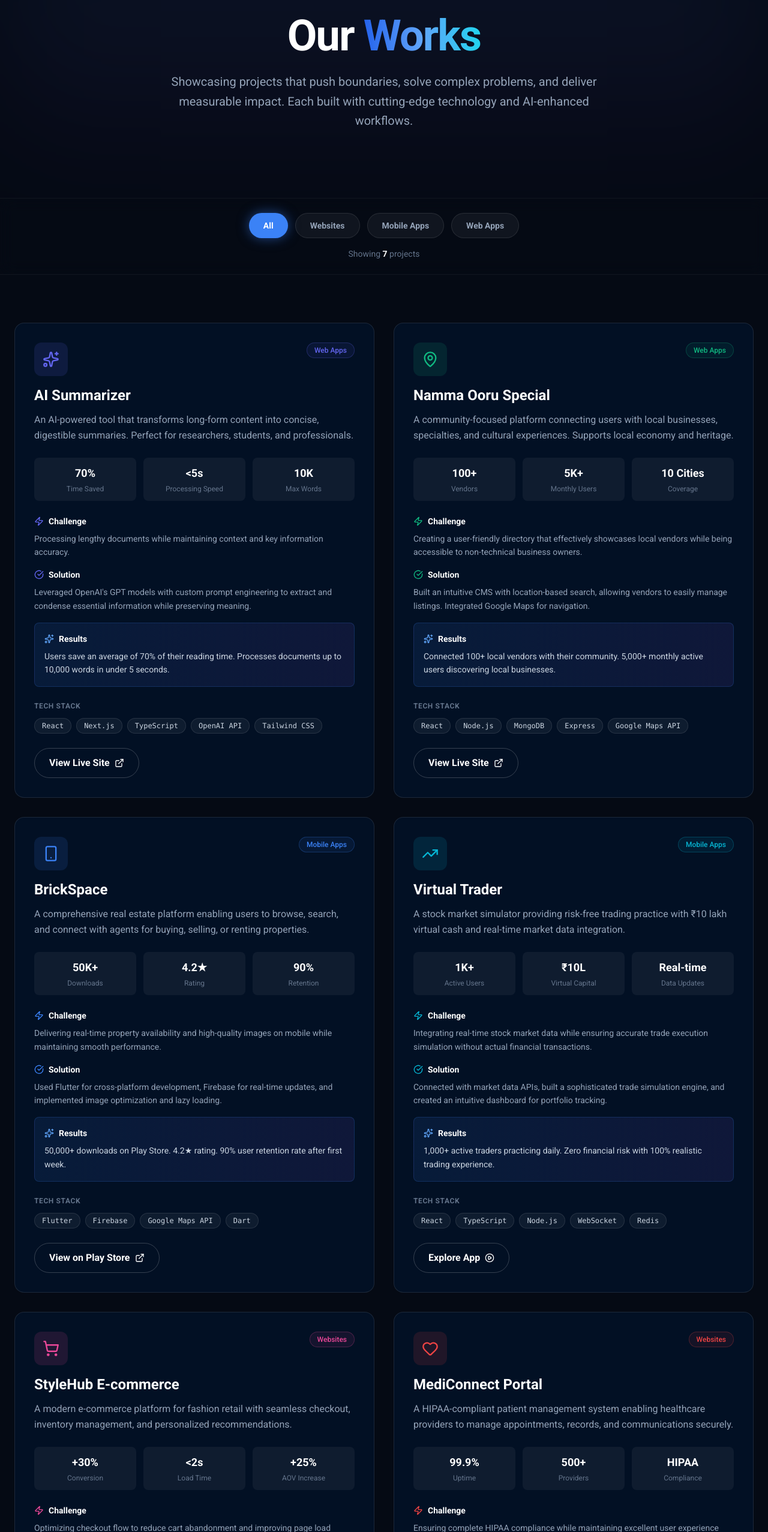
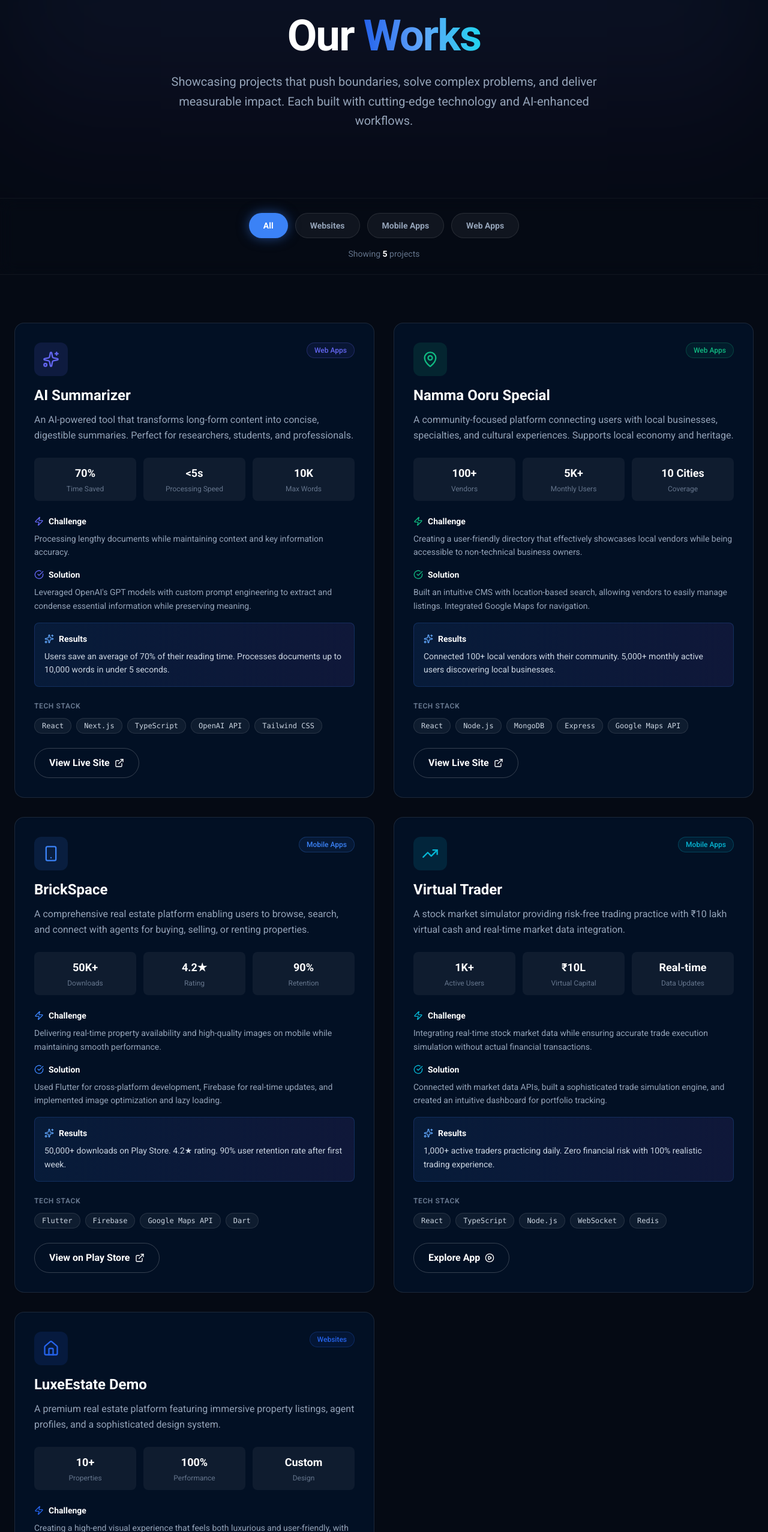
Before and after one commit to balarajakumara3-droid/Gemini--dev--web, a React (Vite) app: page /work in a window 1280 px wide. Shown: the part 246-2800 px from the top of the page at 60% size. Built offline with nearby package versions, Linux system fonts and the light colour scheme; a web font is replaced by a local one.

Commit message:
Update WorkPage.tsx

```diff
--- a/pages/WorkPage.tsx
+++ b/pages/WorkPage.tsx
@@ -103,44 +103,7 @@ const projects: Project[] = [
             { label: 'Data Updates', value: 'Real-time' }
         ]
     },
-    {
-        id: 'ecommerce',
-        title: 'StyleHub E-commerce',
-        category: 'Websites',
-        description: 'A modern e-commerce platform for fashion retail with seamless checkout, inventory management, and personalized recommendations.',
-        challenge: 'Optimizing checkout flow to reduce cart abandonment and improving page load speeds for product-heavy pages.',
-        solution: 'Implemented Next.js for server-side rendering, Stripe for secure payments, and AI-powered product recommendations.',
-        results: '30% improvement in conversion rate. Page load times under 2 seconds. 25% increase in average order value.',
-        tech: ['Next.js', 'Shopify', 'Stripe', 'PostgreSQL', 'AWS'],
-        liveUrl: 'https://stylehub-demo.ideamanifest.com',
-        isExternal: true,
-        icon: ShoppingCart,
-        accentColor: '#ec4899',
-        metrics: [
-            { label: 'Conversion', value: '+30%' },
-            { label: 'Load Time', value: '<2s' },
-            { label: 'AOV Increase', value: '+25%' }
-        ]
-    },
-    {
-        id: 'healthcare',
-        title: 'MediConnect Portal',
-        category: 'Websites',
-        description: 'A HIPAA-compliant patient management system enabling healthcare providers to manage appointments, records, and communications securely.',
-        challenge: 'Ensuring complete HIPAA compliance while maintaining excellent user experience and system reliability.',
-        solution: 'Architected a secure, role-based access system with end-to-end encryption. Deployed on HIPAA-compliant infrastructure with 99.9% SLA.',
-        results: '99.9% uptime achieved. Zero security breaches. 500+ healthcare providers using the platform.',
-        tech: ['React', 'Node.js', 'PostgreSQL', 'AWS', 'Redis'],
-        liveUrl: 'https://mediconnect-demo.ideamanifest.com',
-        isExternal: true,
-        icon: Heart,
-        accentColor: '#ef4444',
-        metrics: [
-            { label: 'Uptime', value: '99.9%' },
-            { label: 'Providers', value: '500+' },
-            { label: 'Compliance', value: 'HIPAA' }
-        ]
-    },
+
     {
         id: 'luxe-estate',
         title: 'LuxeEstate Demo',
```
